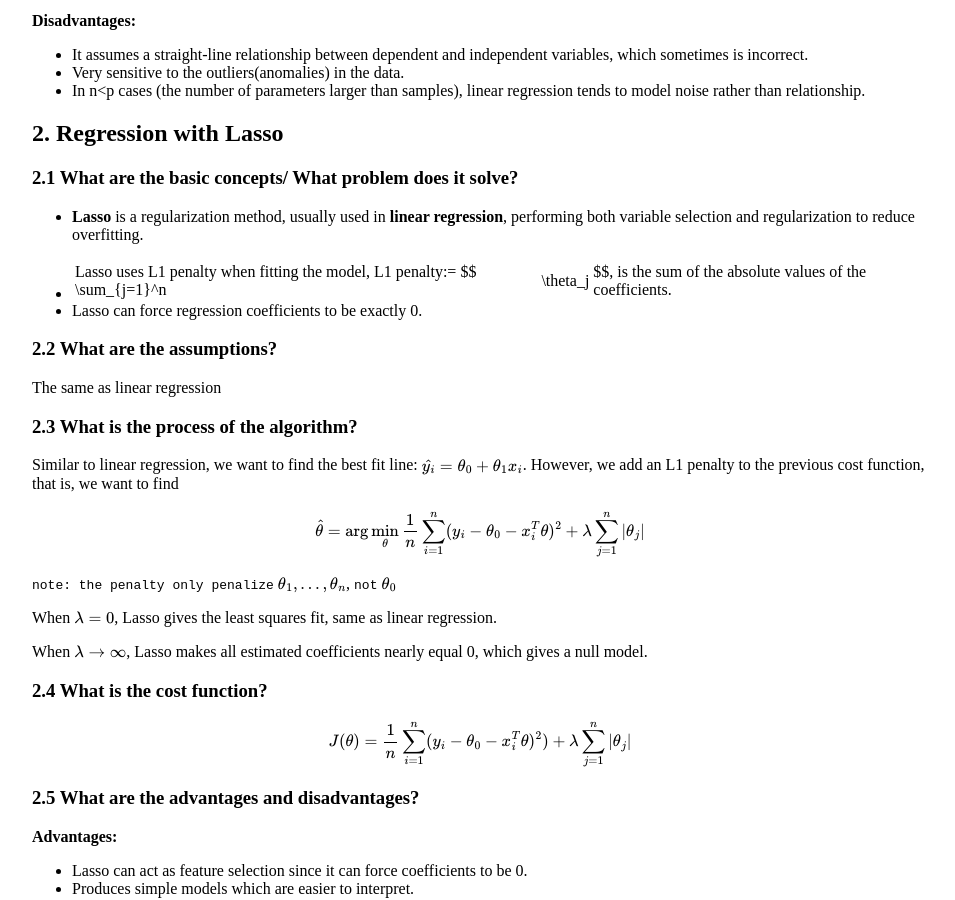
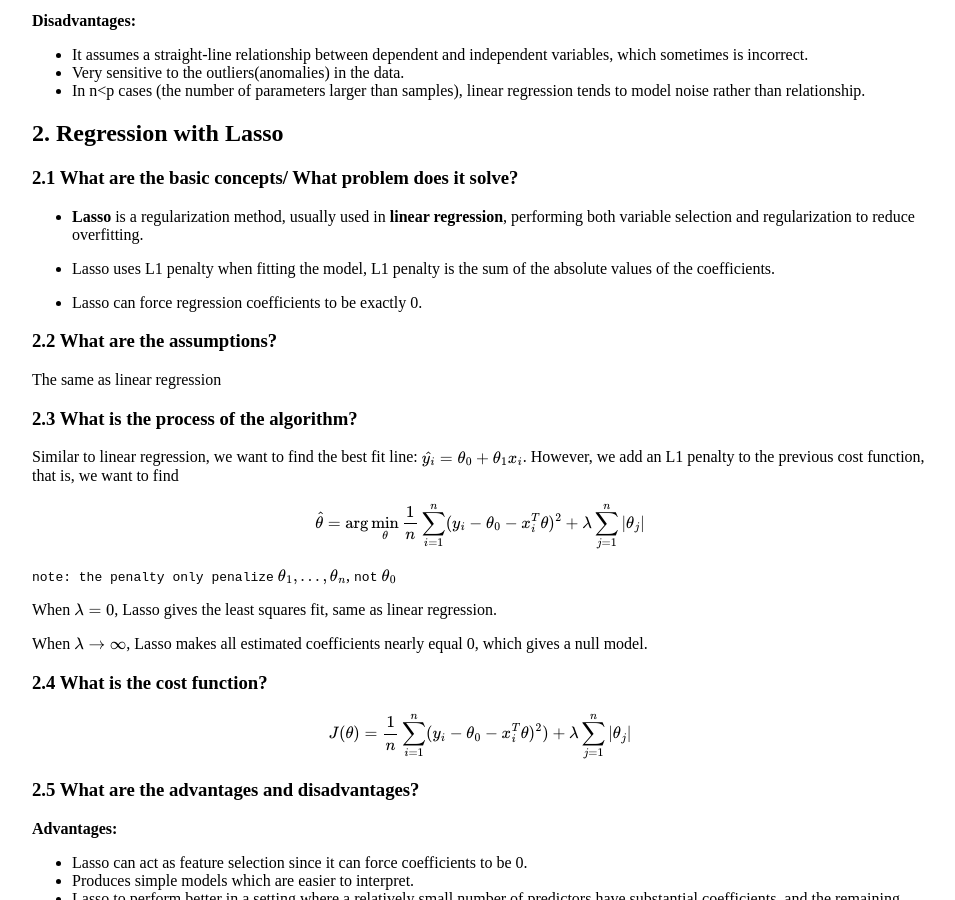
Before and after one commit to zf2169/zf2169.github.io, a Jekyll site: the page built from _posts/2019-01-30-Machine-Learning-Algorithms-Summary-I.md, in a window 1280 px wide and 900 px high, scrolled down 2696 px. Shown: the whole window, without its empty margins (160-1115 px from the left). Built offline with Jekyll 4.4.1, drawn with Linux system fonts in a browser that asks for light colours; formulas are drawn with MathJax 3.

Commit message:
Update 2019-01-30-Machine-Learning-Algorithms-Summary-I.md

```diff
--- a/_posts/2019-01-30-Machine-Learning-Algorithms-Summary-I.md
+++ b/_posts/2019-01-30-Machine-Learning-Algorithms-Summary-I.md
@@ -81,7 +81,7 @@ and \$$\theta_0= \bar{y} - \theta_1 \bar{x}$$
 ### 2.1 What are the basic concepts/ What problem does it solve?
 - **Lasso** is a regularization method, usually used in **linear regression**, performing both variable selection and regularization to reduce overfitting.
 
-- Lasso uses L1 penalty when fitting the model, L1 penalty:= $$ \sum_{j=1}^n |\theta_j| $$, is the sum of the absolute values of the coefficients.
+- Lasso uses L1 penalty when fitting the model, L1 penalty is the sum of the absolute values of the coefficients.
 
 - Lasso can force regression coefficients to be exactly 0.
 
```
